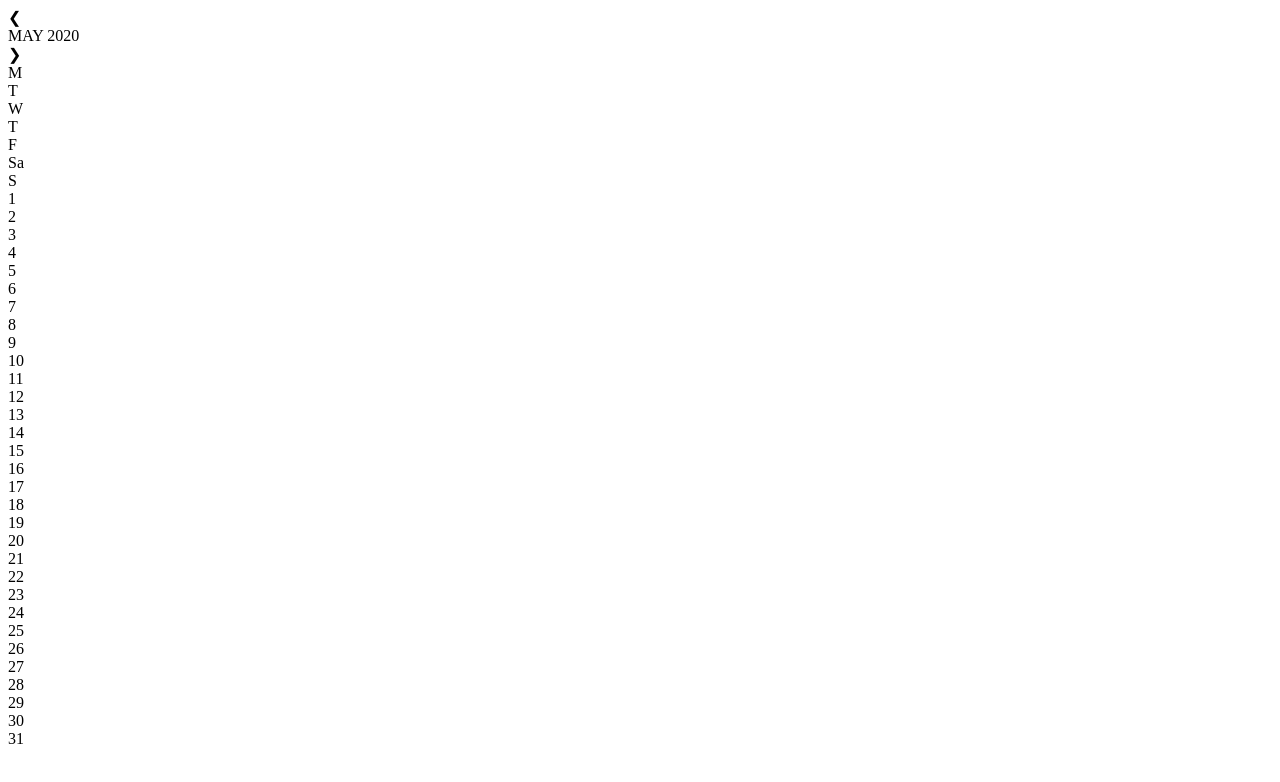
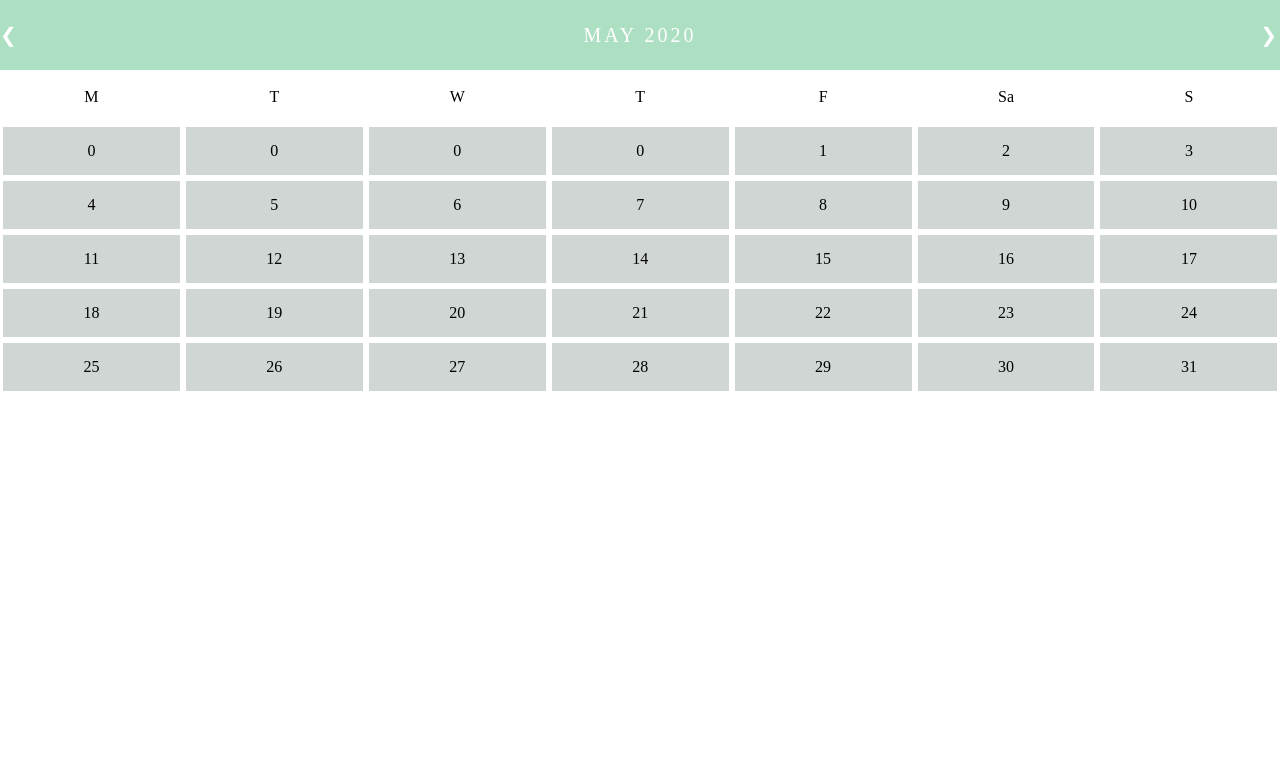
Before and after one commit to jczmut/EGUI, a React (Create React App) app in the folder project 3/: page / in a window 1280 px wide. Shown: the top 782 px of the page. Built offline with nearby package versions, Linux system fonts and the light colour scheme.

Commit message:
Add styling and date-fns handling of current month

```diff
--- a/project 3/src/App.js
+++ b/project 3/src/App.js
@@ -1,16 +1,36 @@
 import React, { useState } from 'react';
 import Calendar from './Calendar'
+import './app.css'
+import {format, parseISO, getMonth, getDay, getDaysInMonth, getYear} from 'date-fns'
 
 function App() {
-  const [month, setMonth] = useState(CURRENTMONTH)
+  const monthArray = createCurrentMonthArray()
+  const [month, setMonth] = useState(monthArray)
+
   return (
     <Calendar month={month}/>
   )
 }
 
-const CURRENTMONTH = {
-    days: [1,2,3,4,5,6,7,8,9,10,11,12,13,14,15,16,17,18,19,20,21,22,23,24,25,26,27,28,29,30,31],
-    startingWeekday: 0
+function createCurrentMonthArray() {
+  var today = format(new Date(), "yyyy-MM-dd")
+  var formattedDateString = today.replace(/-/g, ',')
+  var monthNumber = getMonth(new Date(formattedDateString)) + 1
+  var dayCount = getDaysInMonth(new Date(formattedDateString))
+  var startingWeekday = (getDay(new Date(`${getYear(formattedDateString)}, ${monthNumber+1}, 1`)) + 6) % 7
+  console.log(today)
+  console.log(monthNumber)
+  console.log(dayCount)
+  console.log(startingWeekday)
+  var arrayOfDays = []
+  for(let i=0; i<startingWeekday; i++) {
+    arrayOfDays.push(0)
   }
+  for(let i=0; i<dayCount; i++) {
+    arrayOfDays.push(i+1)
+  }
+  return arrayOfDays
+}
+
 
 export default App;
--- a/project 3/src/Calendar.js
+++ b/project 3/src/Calendar.js
@@ -6,7 +6,7 @@ import DaysOfTheMonth from './DaysOfTheMonth'
 export default function Calendar( {month} ) {
 
     return (
-        <div>
+        <div className="calendar-container">
             <MonthNavigator/>
 
             <Weekdays/>
--- a/project 3/src/Day.js
+++ b/project 3/src/Day.js
@@ -2,7 +2,7 @@ import React from 'react'
 
 export default function Day( {dayNumber}) {
     return (
-        <div>
+        <div className="day-item">
             {dayNumber}
         </div>
     )
--- a/project 3/src/DaysOfTheMonth.js
+++ b/project 3/src/DaysOfTheMonth.js
@@ -2,10 +2,10 @@ import React from 'react'
 import Week from './Week'
 
 export default function DaysOfTheMonth( {daysOfTheMonth} ) {
-    let arrayOfWeeks = createArrayOfWeeks(daysOfTheMonth.days)
+    let arrayOfWeeks = createArrayOfWeeks(daysOfTheMonth)
 
     return (
-        <div className="month-flexbox">
+        <div className="month-grid">
             {arrayOfWeeks.map((daysOfWeek, index) => {
                 return <Week daysOfTheWeek={arrayOfWeeks[index]} key={index}/>
             })}
@@ -23,11 +23,9 @@ function createArrayOfWeeks(daysOfTheMonth) {
         for(let d=i; d<=(i+6); d++) {
             if(d >= daysOfTheMonth.length) break
             weekdays.push(daysOfTheMonth[d])
-
         }
         arrayOfWeeks.push(weekdays)
     }
-    console.log(arrayOfWeeks)
 
     return arrayOfWeeks
 }
--- a/project 3/src/MonthNavigator.js
+++ b/project 3/src/MonthNavigator.js
@@ -2,10 +2,10 @@ import React from 'react'
 
 export default function MonthNavigator() {
     return (
-        <div className="monthNavigator">
-            <div className="prevMonth">&#10094;</div>
-                <div>MAY 2020</div>
-                <div className="nextMonth">&#10095;</div>
+        <div className="month-navigator header">
+            <div className="prev">&#10094;</div>
+                <div>may 2020</div>
+                <div className="next">&#10095;</div>
         </div>
     )
 }
--- a/project 3/src/Week.js
+++ b/project 3/src/Week.js
@@ -2,7 +2,6 @@ import React from 'react'
 import Day from './Day'
 
 export default function Week( {daysOfTheWeek} ) {
-    console.log("dupa")
     return (
         <div className="week-row">
             {daysOfTheWeek.map((dayNumber, index) => {
--- a/project 3/src/Weekdays.js
+++ b/project 3/src/Weekdays.js
@@ -2,14 +2,14 @@ import React from 'react'
 
 export default function Weekdays() {
     return (
-        <div className="weekdays">
-            <div>M</div>
-            <div>T</div>
-            <div>W</div>
-            <div>T</div>
-            <div>F</div>
-            <div>Sa</div>
-            <div>S</div>
+        <div className="weekdays-row">
+            <div className="weekday-item">M</div>
+            <div className="weekday-item">T</div>
+            <div className="weekday-item">W</div>
+            <div className="weekday-item">T</div>
+            <div className="weekday-item">F</div>
+            <div className="weekday-item">Sa</div>
+            <div className="weekday-item">S</div>
         </div>
     )
 }
--- /dev/null
+++ b/project 3/src/app.css
@@ -0,0 +1,47 @@
+body {
+    height: 100%;
+    margin: 0;
+}
+
+.header {
+    width: 100%;
+    height: 70px;
+    padding: 70px, 25px;
+    background: #addfc3;
+}
+
+.month-navigator {
+    display: flex;
+    justify-content: space-between;
+    align-items: center;
+    text-transform: uppercase;
+    letter-spacing: 3px;
+    color: white;
+    font-size: 20px;
+}
+
+.month-navigator .prev:hover, .next:hover {
+    font-size: 30px;
+}
+
+.weekdays-row, .week-row {
+    display: grid;
+    grid-template-columns: repeat(7, 14.29%);
+    align-items: center;
+    text-align: center;
+}
+
+.month-grid {
+    display: grid;
+    grid-auto-rows: 20%;
+}
+
+.day-item, .weekday-item {
+    border: 3px solid white;
+    text-align: center;
+    padding: 15px;
+}
+
+.day-item {
+    background-color: rgb(207, 214, 212);
+}
```
